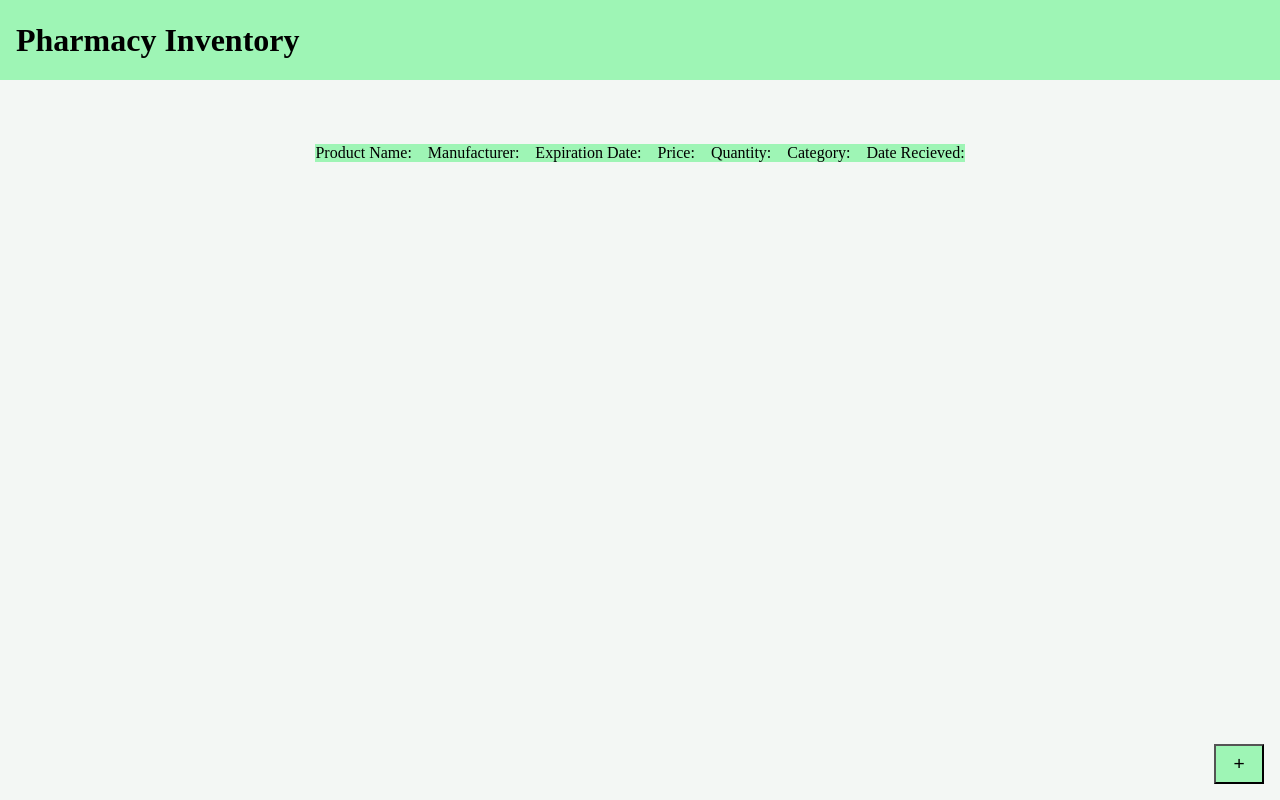
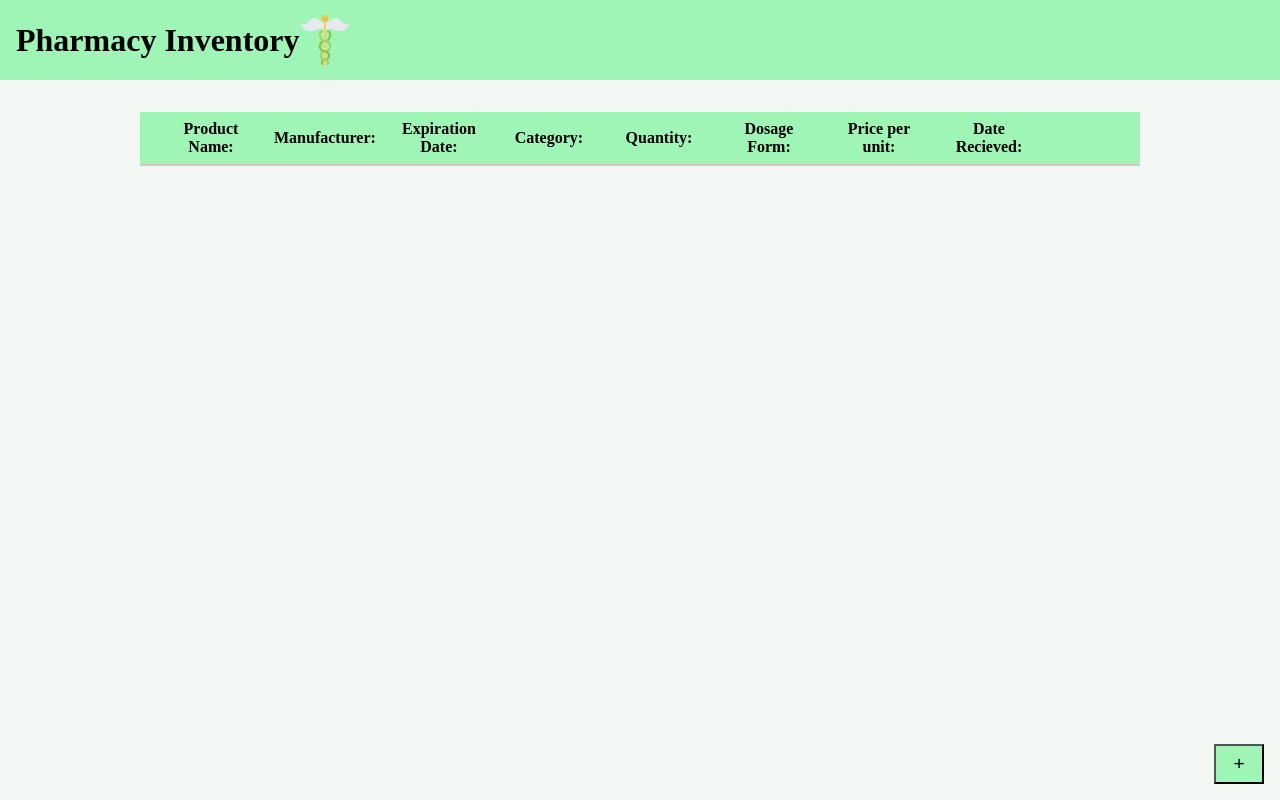
Before and after one commit to Chalitacc/Pharmacy-management, a website built with Vite: page index.html in a window 1280 px wide. Built offline with nearby package versions, Linux system fonts and the light colour scheme.

Commit message:
finish merge after revert and finish styling of table

```diff
--- a/index.html
+++ b/index.html
@@ -3,16 +3,26 @@
   <head>
     <meta charset="UTF-8" />
     <link rel="icon" type="image/svg+xml" href="/vite.svg" />
+    <link
+      rel="stylesheet"
+      href="https://cdnjs.cloudflare.com/ajax/libs/font-awesome/6.5.0/css/all.min.css"
+    />
     <meta name="viewport" content="width=device-width, initial-scale=1.0" />
     <title>Pharmacy Management System</title>
     <link rel="stylesheet" href="./src/css/reset.css" />
     <link rel="stylesheet" href="./src/css/variables.css" />
+    <link rel="stylesheet" href="./src/css/render.css" />
     <link rel="stylesheet" href="./src/css/style.css" />
     <link rel="stylesheet" href="./src/css/form.css" />
   </head>
   <body>
     <header>
       <h1>Pharmacy Inventory</h1>
+      <img
+        class="header-icon"
+        src="./public/medicine-pharmacy-svgrepo-com.svg"
+        alt="svg header icon"
+      />
     </header>
 
     <main>
@@ -21,9 +31,10 @@
           <li class="product-list__name">Product Name:</li>
           <li class="product-list__manufacturer">Manufacturer:</li>
           <li class="product-list__expiration-date">Expiration Date:</li>
-          <li class="product-list__price">Price:</li>
+          <li class="product-list__category">Category:</li>
           <li class="product-list__quantity">Quantity:</li>
-          <li class="product-list__category">Category:</li>
+          <li class="product-list__dosage-form">Dosage Form:</li>
+          <li class="product-list__price">Price per unit:</li>
           <li class="prodcut-list__date-recieved">Date Recieved:</li>
         </ul>
         <ul class="product-list__list product-list__list-container"></ul>
--- a/src/css/style.css
+++ b/src/css/style.css
@@ -16,12 +16,12 @@ header {
   padding-left: var(--spacing-medium);
 }
 
+.header-icon {
+  width: 50px;
+  height: 50px;
+}
+
 main {
-  /* width: 100%;
-  height: 100%;
-  width: 100%;
-  height: auto;
-  flex-grow: 1; */
   display: flex;
   justify-content: center;
   padding: 2rem;
@@ -41,14 +41,3 @@ main {
   background-color: var(--hover-color);
   cursor: pointer;
 }
-
-/* LIST STYLE */
-
-.product-list-headings {
-  display: flex;
-  gap: var(--spacing-medium);
-  justify-content: center;
-  align-items: center;
-  margin-top: 2rem;
-  background: var(--green-background-color);
-}
--- a/src/js/app.js
+++ b/src/js/app.js
@@ -21,6 +21,7 @@ const submitButton = document.querySelector(".submit-button");
 document.addEventListener("DOMContentLoaded", () => {
   UserInterface.openAddModal(openAddModalButton, formModal);
   UserInterface.closeCancelModal(cancelCloseModalButton, formModal, form);
+  UserInterface.viewProductList();
 });
 
 form.addEventListener("submit", (e) => {
@@ -38,5 +39,6 @@ form.addEventListener("submit", (e) => {
   console.log("Product added");
   console.log(ProductManager.getProduct());
 
+  UserInterface.viewProductList();
   form.reset();
 });
```
Also changed, not shown: public/medicine-pharmacy-svgrepo-com.svg (added), 1 other file.
